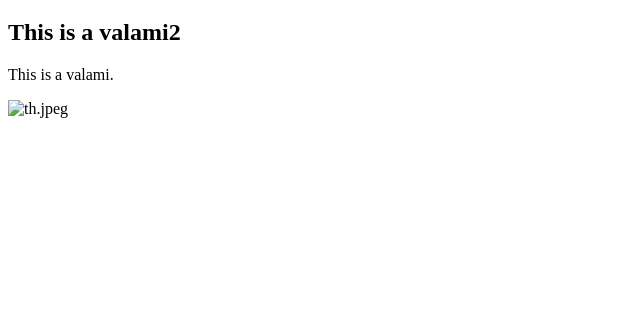
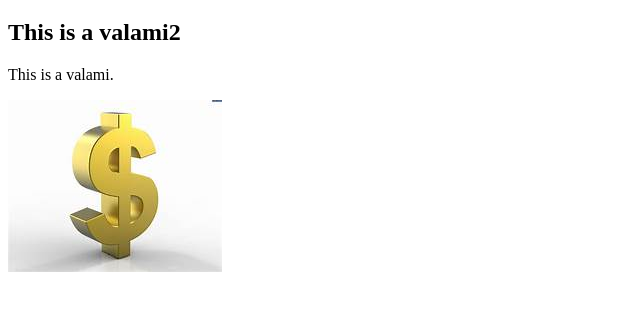
Before and after one commit to l3hn3r/shop, a plain HTML site: page index.html in a window 1280 px wide. Shown: the part 61-372 px from the top of the page, without its empty margins (0-640 px from the left). Drawn offline with Linux system fonts and the light colour scheme.

Commit message:
Update index.html

```diff
--- a/index.html
+++ b/index.html
@@ -9,4 +9,4 @@
 
 </body>
 </html>
-<img src="pic_trulli.jpg" alt="th.jpeg">
+<img src="th.jpeg" alt="Italian Trulli">
```
